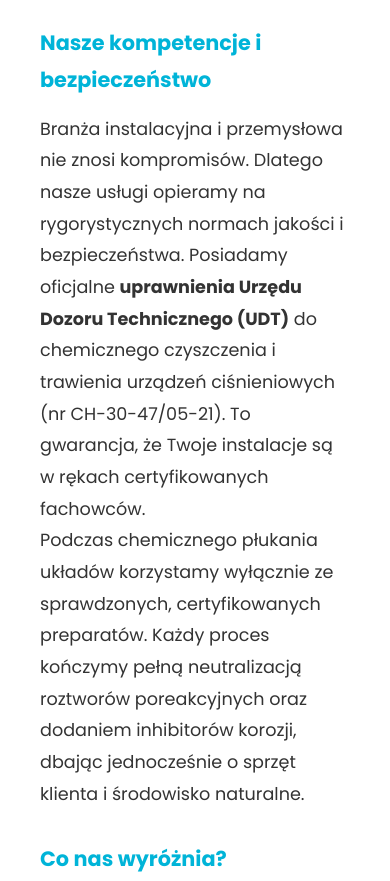
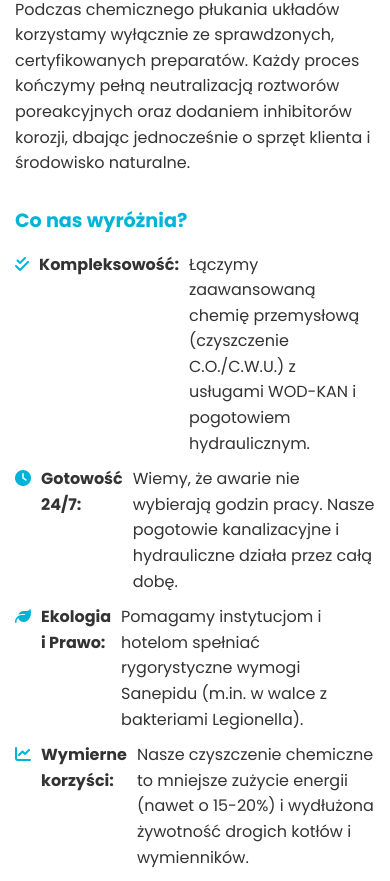
Before and after one commit to Przem3kG/RW_INVEST, a plain HTML site: page o-nas.html in a window 390 px wide. Shown: the part 946-1827 px from the top of the page. Drawn offline with Linux system fonts and the light colour scheme.

Commit message:
Add files via upload

```diff
--- a/style.css
+++ b/style.css
@@ -644,3 +644,38 @@ footer {
         height: 200px;
     }
 }
+/* --- POPRAWKI MOBILNE DLA PODSTRON (O nas, Galeria) --- */
+@media (max-width: 768px) {
+    .internal-page {
+        padding-top: 100px; /* Zmniejsza pustą przestrzeń na samej górze */
+        padding-bottom: 40px;
+    }
+
+    .page-title {
+        font-size: 1.8rem; /* Zmniejsza główny tytuł, żeby nie łamał się brzydko na kilka linii */
+        margin-bottom: 20px;
+    }
+
+    .content-placeholder {
+        padding: 20px 15px; /* Klawy zabieg: znacznie mniejsze marginesy wewnątrz białego bloku, dające więcej miejsca na tekst */
+        font-size: 1rem; /* Optymalna wielkość tekstu do czytania na telefonie */
+        line-height: 1.6;
+    }
+
+    .content-placeholder h2 {
+        font-size: 1.4rem !important; /* Zmniejszenie nagłówków wewnątrz tekstu */
+    }
+
+    .content-placeholder h3 {
+        font-size: 1.2rem !important;
+    }
+
+    /* Poprawa listy z ikonkami na telefonie */
+    .custom-list li {
+        align-items: flex-start; /* Sprawia, że ikona zostaje na górze, gdy tekst obok zawija się na dwie lub trzy linijki */
+    }
+
+    .custom-list i {
+        margin-top: 4px; /* Równa ikonę do pierwszej linijki tekstu */
+    }
+}
```
